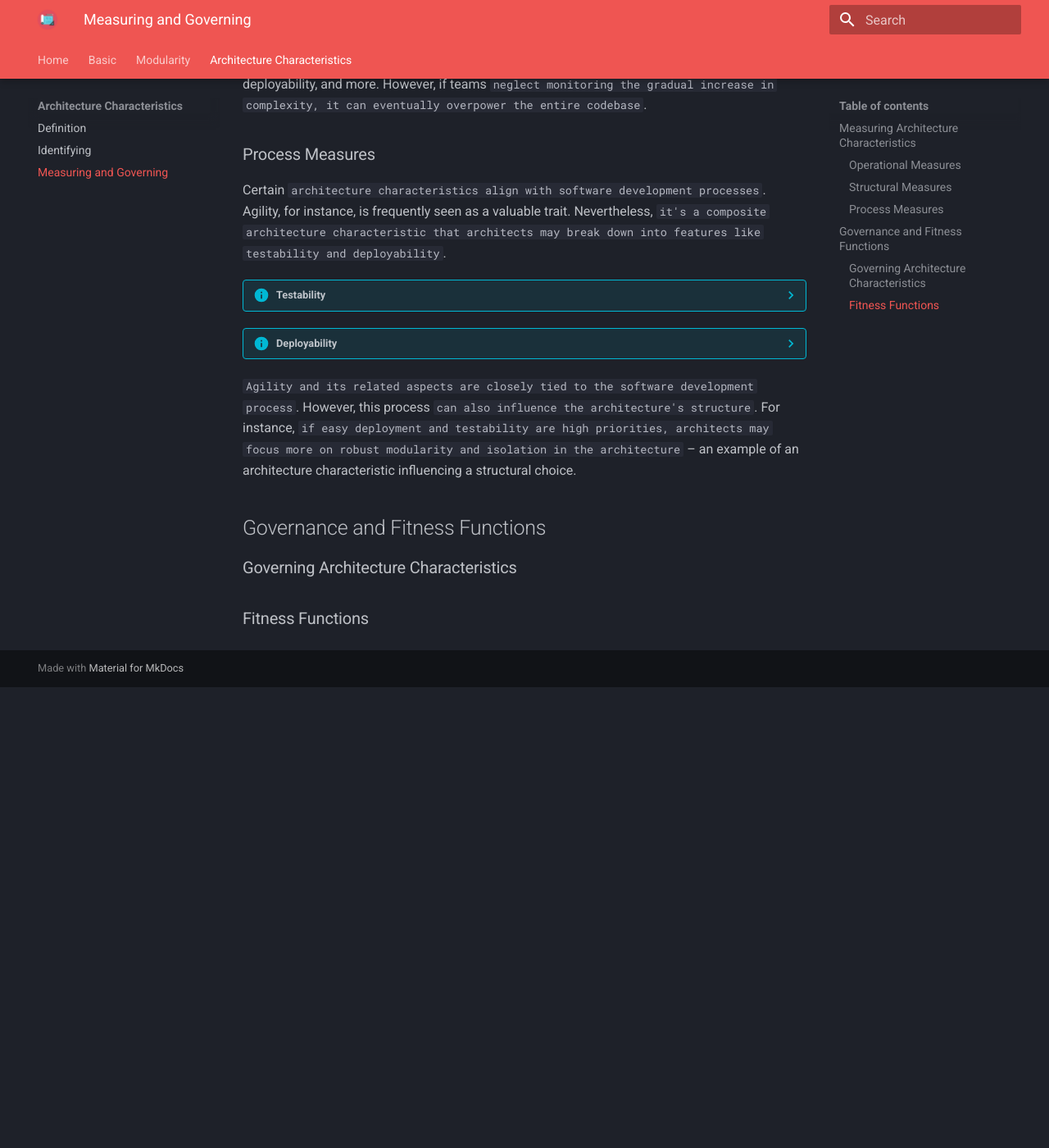
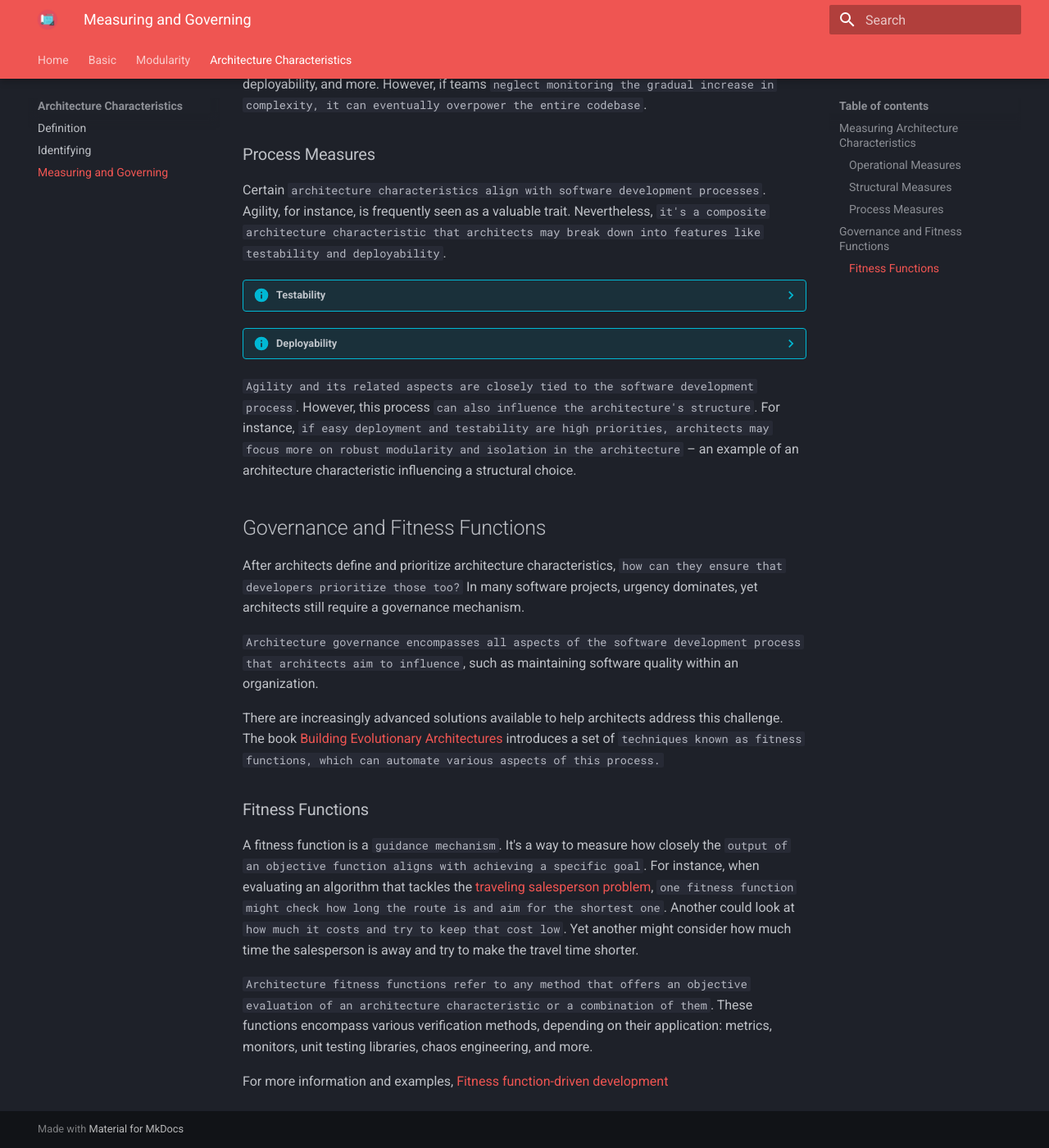
Before and after one commit to RomeroGabriel/mastering-software-architecture, an MkDocs documentation site: the page built from documentation/arch_characteristics/measuring_governing.md, in a window 1280 px wide and 1400 px high, scrolled down 1385 px. Shown: the whole window at 82% size. Built offline with MkDocs 1.6.1 and Material for MkDocs 9.7.7, drawn with Linux system fonts in a browser that asks for light colours; before the commit the page ends 2223 px from its top, so only the background shows below that.

Commit message:
Finish measuring_governing

```diff
--- a/documentation/arch_characteristics/measuring_governing.md
+++ b/documentation/arch_characteristics/measuring_governing.md
@@ -49,6 +49,16 @@ Certain `architecture characteristics align with software development processes`
 
 ## Governance and Fitness Functions
 
-### Governing Architecture Characteristics
+After architects define and prioritize architecture characteristics, `how can they ensure that developers prioritize those too?` In many software projects, urgency dominates, yet architects still require a governance mechanism.
+
+`Architecture governance encompasses all aspects of the software development process that architects aim to influence`, such as maintaining software quality within an organization.
+
+There are increasingly advanced solutions available to help architects address this challenge. The book [Building Evolutionary Architectures](https://learning.oreilly.com/library/view/building-evolutionary-architectures/9781491986356/) introduces a set of `techniques known as fitness functions, which can automate various aspects of this process.`
 
 ### Fitness Functions
+
+A fitness function is a `guidance mechanism`. It's a way to measure how closely the `output of an objective function aligns with achieving a specific goal`. For instance, when evaluating an algorithm that tackles the [traveling salesperson problem](https://en.wikipedia.org/wiki/Travelling_salesman_problem), `one fitness function might check how long the route is and aim for the shortest one`. Another could look at `how much it costs and try to keep that cost low`. Yet another might consider how much time the salesperson is away and try to make the travel time shorter.
+
+`Architecture fitness functions refer to any method that offers an objective evaluation of an architecture characteristic or a combination of them`. These functions encompass various verification methods, depending on their application: metrics, monitors, unit testing libraries, chaos engineering, and more.
+
+For more information and examples, [Fitness function-driven development](https://www.thoughtworks.com/insights/articles/fitness-function-driven-development)
```
